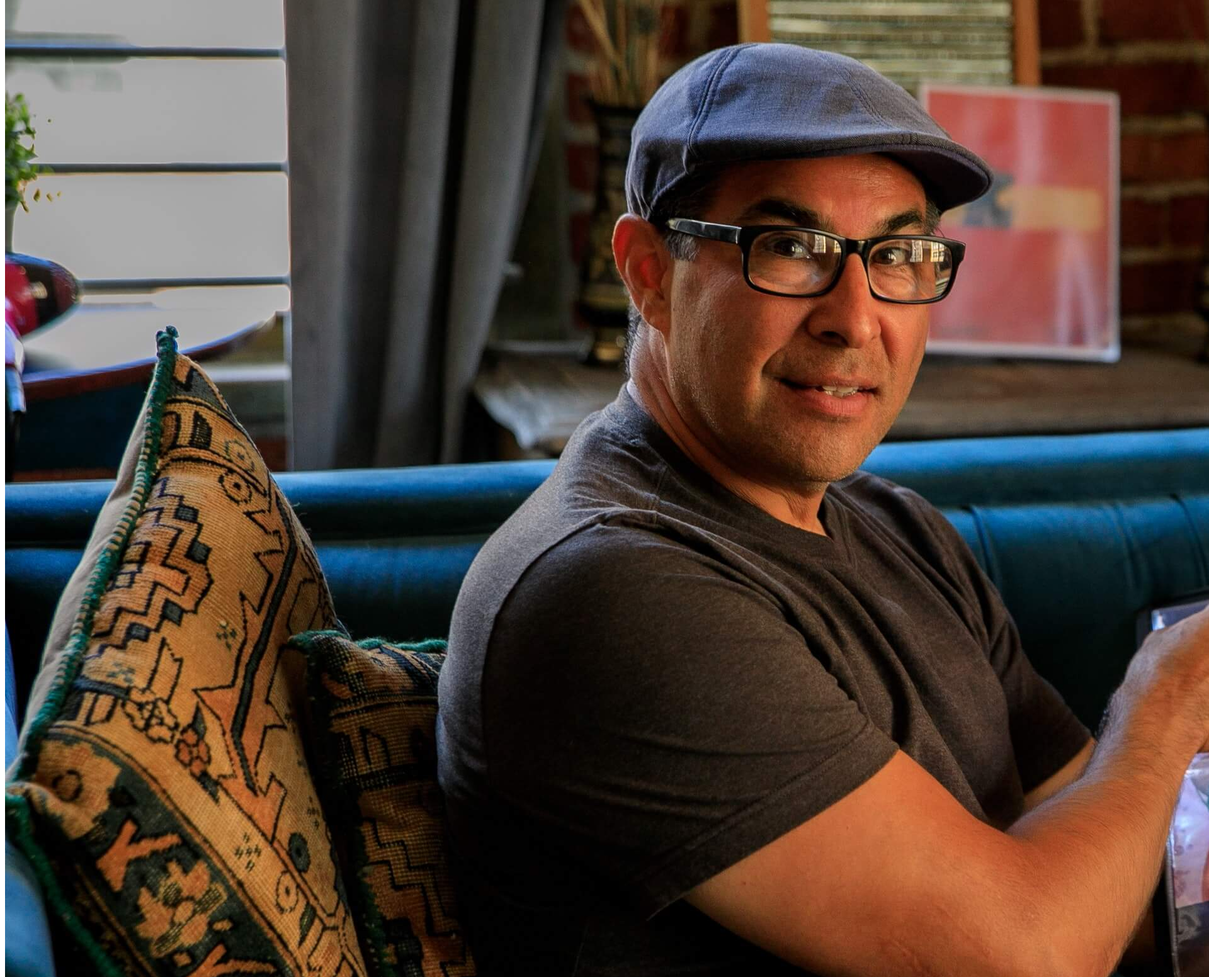
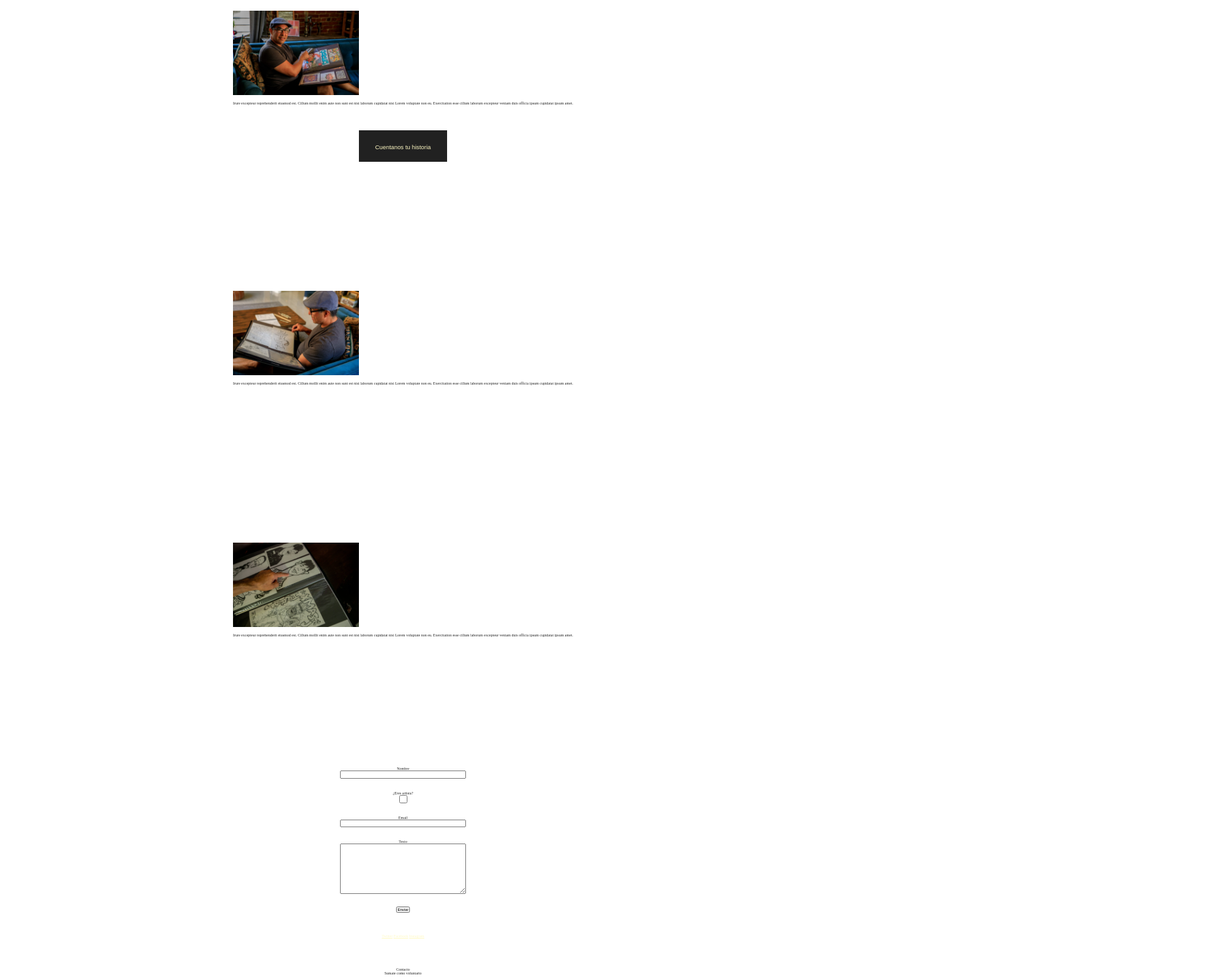
Before and after one commit to 0Tucho/web-dibujantes, a plain HTML site: page index.html in a window 1280 px wide. Shown: the part 263-1815 px from the top of the page at 63% size, 1920 px wide, since content can reach past the window. Drawn offline with Linux system fonts and the light colour scheme.

Commit message:
Set sizes, align content and ajust globals

```diff
--- a/index.html
+++ b/index.html
@@ -1,10 +1,12 @@
 <!DOCTYPE html>
-<html lang="en">
+<html lang="es">
   <head>
     <meta charset="UTF-8" />
-    <meta name="viewport" content="width=device-width, initial-scale=1.0" />
-    <link rel="stylesheet" href="/styles/style.css" />
+    <meta name="viewport" content="width=device-width, initial-scale=1.0"/>
+    <link rel="stylesheet" href="/styles/style.css" type="text/css"/>
     <title>ContArt</title>
+    <link rel="icon" type="image/png" href="/styles/img/favicon-16x16.png" sizes="16x16">
+    <link rel="icon" type="image/png" href="/styles/img/favicon-32x32.png" sizes="32x32">
   </head>
 
   <body>
@@ -24,26 +26,51 @@
 
     <main>
       <div class="container">
-        <div class="hero1 heros">
-          <img src="/styles/img/photo1.jpg" alt="Persona mostrando sus dibujos" class="hero1__img">
-          <p class="hero1__text">Irure excepteur reprehenderit eiusmod est. Cillum mollit enim aute non sunt est nisi laborum cupidatat nisi Lorem voluptate non eu. Exercitation esse cillum laborum excepteur veniam duis officia ipsum cupidatat ipsum amet.</p>
-          <button class="hero1__button">Cuentanos tu historia</button>
-        </div>
-        <div class="hero2 heros">
-          <img src="/styles/img/photo2.jpg" alt="Persona mostrando sus dibujos" class="hero2__img">
-          <p class="hero2__text">Irure excepteur reprehenderit eiusmod est. Cillum mollit enim aute non sunt est nisi laborum cupidatat nisi Lorem voluptate non eu. Exercitation esse cillum laborum excepteur veniam duis officia ipsum cupidatat ipsum amet.</p>
-        </div>
-        <div class="hero3 heros">
-          <img src="/styles/img/photo3.jpg" alt="Cuaderno de dibujos" class="hero3__img">
-          <p class="hero3__text">Irure excepteur reprehenderit eiusmod est. Cillum mollit enim aute non sunt est nisi laborum cupidatat nisi Lorem voluptate non eu. Exercitation esse cillum laborum excepteur veniam duis officia ipsum cupidatat ipsum amet.</p>
-        </div>
+        <section class="hero1 heros">
+          <img src="/styles/img/photo1.jpg" alt="Persona mostrando sus dibujos" class="hero1__img hero__img">
+          <p class="hero1__text hero__text">Irure excepteur reprehenderit eiusmod est. Cillum mollit enim aute non sunt est nisi laborum cupidatat nisi Lorem voluptate non eu. Exercitation esse cillum laborum excepteur veniam duis officia ipsum cupidatat ipsum amet.</p>
+          <button class="hero1__button"> <a href="#form">Cuentanos tu historia</a></button>
+        </section>
+        <section class="hero2 heros">
+          <img src="/styles/img/photo2.jpg" alt="Persona mostrando sus dibujos" class="hero2__img hero__img">
+          <p class="hero2__text hero__text">Irure excepteur reprehenderit eiusmod est. Cillum mollit enim aute non sunt est nisi laborum cupidatat nisi Lorem voluptate non eu. Exercitation esse cillum laborum excepteur veniam duis officia ipsum cupidatat ipsum amet.</p>
+        </section>
+        <section class="hero3 heros">
+          <img src="/styles/img/photo3.jpg" alt="Cuaderno de dibujos" class="hero3__img hero__img">
+          <p class="hero3__text hero__text">Irure excepteur reprehenderit eiusmod est. Cillum mollit enim aute non sunt est nisi laborum cupidatat nisi Lorem voluptate non eu. Exercitation esse cillum laborum excepteur veniam duis officia ipsum cupidatat ipsum amet.</p>
+        </section>
+        <section id="form" class="container">
+          <form action="" class="form__structure">
+            <label for="name">Nombre</label>
+            <input type="text" class="entry">
+
+            <label for="checkbox">¿Eres artista?</label>
+            <input type="checkbox" name="" id="checkbox">
+
+            <label for="email">Email</label>
+            <input type="text" class="entry">
+
+            <label for="text">Texto</label>
+            <textarea name="" class="entry entry--1" cols="30" rows="10"></textarea>
+
+            <input type="submit" value="Enviar">
+
+          </form>
+          <div class="social">
+            <a href="#">Twitter</a>
+            <a href="#">Facebook</a>
+            <a href="#">Instagram</a>
+          </div>
+        </section>
       </div>
     </main>
 
+    <footer class="container">
+    <p class="footer__text contact">Contacto</p>
+    <p class="footer__text join">Sumate como voluntario</p>
+    </footer>
+
   </body>
 
-  <footer>
-    <p class="footer__text contact">Contacto</p>
-    <p class="footer__text join">Sumate como voluntario</p>
-  </footer>
+
 </html>
--- a/styles/img/style.css
+++ b/styles/img/style.css
@@ -2,4 +2,20 @@
     box-sizing: border-box;
     list-style: none;
     font-size: 62.5%;
+    padding: 0;
+    margin: 0;
 }
+html{
+    scroll-behavior: smooth;
+    /*for links*/
+}
+.container{
+    max-width: 80%;
+}
+header .container{
+    display: flex;
+    place-content: center center;
+}
+.heros{
+    min-height: 100vh;
+}
--- a/styles/style.css
+++ b/styles/style.css
@@ -0,0 +1,166 @@
+@font-face {
+  font-family: Noto;
+  src: url("https://fonts.googleapis.com/css2?family=Noto+Serif+Display:wght@100;300;400;500;600;700;800&display=swap");
+}
+* {
+  box-sizing: border-box;
+  list-style: none;
+  font-size: 62.5%;
+  padding: 0;
+  margin: 0;
+}
+:root{
+  --text: #212121;
+  --primary: #FFEB3B;
+  --accent: #9e9e9e;
+  --light: #fff9c4;
+  --dark: #FBC02D;
+  --divider: #bdbdbd;
+}
+html {
+  scroll-behavior: smooth; /*for transition in the same page*/
+  overflow-x: hidden;
+  font-family: noto;
+  color: var(--text)
+}
+a:-webkit-any-link{
+  color: var(--light);
+}
+button{
+  border: none;
+  color: #fff9c4;
+  background-color: #212121;
+  padding: 1rem 1rem;
+  text-align: center;
+  text-decoration: none;
+  display: inline-block;
+  font-size: 1.5rem;
+}
+button:focus{
+  outline: 0;
+}
+.container {
+  display: flex;
+  flex-direction: column;
+  max-width: 80%;
+  place-content: center center;
+  place-items: center center;
+  place-self: center center;
+  margin: 0 auto;
+}
+header {
+  display: flex;
+  justify-content: center;
+  justify-self: center;
+}
+header .container {
+  display: flex;
+  text-align: center;
+  flex-direction: column;
+  justify-content: center;
+  place-content: center center;
+  height: 25vh;
+  width: 100%;
+}
+header .container h1 {
+  font-size: 5rem;
+}
+header .container .navbar{
+  margin-top: 1.5rem;
+}
+header .container .navbar ul{
+  display: flex;
+}
+header .container .navbar li:nth-child(2){
+  padding: 0 5rem;
+}
+header .container .navbar li{
+  font-size: 1.5rem;
+}
+header .container .navbar li:hover{
+  color: var(--accent);
+}
+.heros{
+  height: 50vh;
+  max-width: 80%;
+}
+.hero1{
+  display: flex;
+  flex-direction: column;
+  place-content: center;
+}
+.hero__img{
+  object-fit: cover;
+  place-content: center center;
+}
+.hero1 img {
+  width: 20rem;
+}
+.hero__text{
+  margin-top: 10px;
+  justify-self: center;
+  text-align: center
+}
+.hero1__button a{
+  text-decoration: none;
+  place-self: center center;
+  text-align: center;
+}
+.hero1__button{
+  width: 14rem;
+  height: 5rem;
+  margin-top: 4rem;
+  text-decoration: none;
+  place-self: center center;
+  text-align: center;
+  place-content: center center;
+  place-items: center center;
+}
+.hero2{
+  display: flex;
+  flex-direction: column;
+  place-content: center;
+}
+.hero2 img {
+  width: 20rem;
+}
+.hero3{
+  display: flex;
+  flex-direction: column;
+  place-content: center;
+}
+.hero3 img {
+  width: 20rem;
+}
+#form{
+  display: flex;
+  height: 50vh;
+  flex-direction: column;
+  justify-content: center;
+  text-align: center;
+}
+#form .form__structure{
+  display: flex;
+  flex-direction: column;
+  place-content: center center;
+  width: 20rem;
+  height: 30rem;
+  box-shadow: none;
+  font-family: inherit;
+  align-items: center;
+}
+.entry{
+  height: 1.25rem;
+  box-shadow: none;
+  font-family: inherit;
+  accent-color: black;
+  width: 100%;
+  margin-bottom: 2rem;
+}
+form .entry--1{
+  height: 8rem;
+}
+#checkbox{
+  accent-color: var(--accent);
+  margin-bottom: 2rem;
+}
```
Also changed, not shown: styles/img/favicon-16x16.png (added), styles/img/favicon-32x32.png (added).
